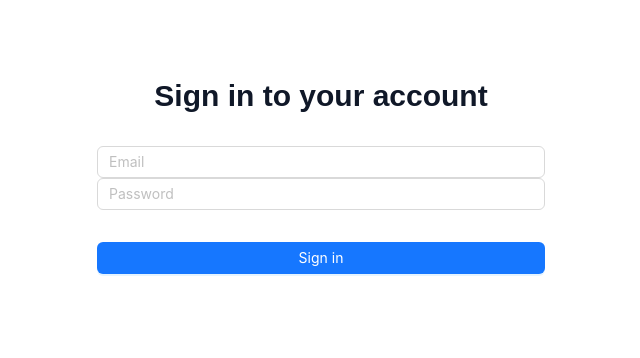
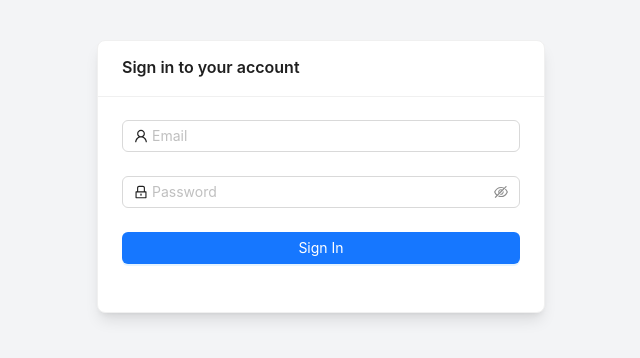
Before and after one commit to Hasi6558/company-crud, a Next.js app in the folder apps/web/: page /login in a window 1280 px wide. Shown: the part 224-582 px from the top of the page, without its empty margins (319-959 px from the left). Built offline with nearby package versions, Linux system fonts and the light colour scheme; no server answers.

Commit message:
updated roles can use for each sections

```diff
--- a/apps/web/app/login/page.tsx
+++ b/apps/web/app/login/page.tsx
@@ -1,30 +1,26 @@
 'use client';
-import { Button, Input } from 'antd';
+import { Button, Form, Input, Card, Alert } from 'antd';
+import { UserOutlined, LockOutlined } from '@ant-design/icons';
 import React, { useState } from 'react';
 import app from '../lib/axios';
 import { useRouter } from 'next/navigation';
-import { Alert } from 'antd';
 import type { AxiosError } from 'axios';
 import { useAuth } from '../../contexts/AuthContext';
 
 const LoginPage = () => {
   const [isLoading, setIsLoading] = useState(false);
-  const [email, setEmail] = useState('');
-  const [password, setPassword] = useState('');
+  const [error, setError] = useState('');
   const router = useRouter();
-  const [error, setError] = useState('');
   const { refreshUser } = useAuth();
 
-  const handleSubmit = async (e: React.FormEvent) => {
-    e.preventDefault();
+  const handleSubmit = async (values: { email: string; password: string }) => {
     setIsLoading(true);
     setError('');
 
     try {
-      const response = await app.post('/auth/login', { email, password });
+      const response = await app.post('/auth/login', values);
 
       if (response.status === 201) {
-        // Refresh user data after successful login
         await refreshUser();
         router.push('/profiles');
       }
@@ -43,42 +39,28 @@ const LoginPage = () => {
   };
 
   return (
-    <div className="min-h-screen flex items-center justify-center ">
-      <div className="max-w-md w-full space-y-8">
-        <div className="text-center text-3xl font-extrabold text-gray-900">
-          Sign in to your account
-        </div>
-        <div>{error && <Alert message={error} type="error" showIcon closable />}</div>
-        <div>
-          <form action="" onSubmit={handleSubmit} className="mt-8">
-            <div className="flex flex-col space-y-4">
-              <Input
-                type="email"
-                name="email"
-                placeholder="Email"
-                onChange={(e) => setEmail(e.target.value)}
-              />
-              <Input
-                type="password"
-                name="password"
-                placeholder="Password"
-                onChange={(e) => setPassword(e.target.value)}
-              />
-            </div>
-          </form>
-        </div>
-        <div>
-          <Button
-            type="primary"
-            className="w-full"
-            htmlType="submit"
-            loading={isLoading}
-            onClick={handleSubmit}
+    <div className="flex min-h-screen items-center justify-center bg-gray-100">
+      <Card title="Sign in to your account" className="w-full max-w-md shadow-lg">
+        {error && <Alert message={error} type="error" showIcon closable className="mb-4" />}
+        <Form layout="vertical" onFinish={handleSubmit} initialValues={{ email: '', password: '' }}>
+          <Form.Item name="email" rules={[{ required: true, message: 'Please input your Email!' }]}>
+            <Input prefix={<UserOutlined />} placeholder="Email" />
+          </Form.Item>
+
+          <Form.Item
+            name="password"
+            rules={[{ required: true, message: 'Please input your Password!' }]}
           >
-            Sign in
-          </Button>
-        </div>
-      </div>
+            <Input.Password prefix={<LockOutlined />} placeholder="Password" />
+          </Form.Item>
+
+          <Form.Item>
+            <Button type="primary" htmlType="submit" className="w-full" loading={isLoading}>
+              Sign In
+            </Button>
+          </Form.Item>
+        </Form>
+      </Card>
     </div>
   );
 };
--- a/apps/web/components/SharedLayout.tsx
+++ b/apps/web/components/SharedLayout.tsx
@@ -4,8 +4,6 @@ import { Layout, Menu, theme, Button } from 'antd';
 import { VideoCameraOutlined, LogoutOutlined } from '@ant-design/icons';
 import { useAuth } from '@/contexts/AuthContext';
 import { useRouter, usePathname } from 'next/navigation';
-import { permission } from 'process';
-import { icons } from 'antd/es/image/PreviewGroup';
 
 const { Header, Content, Footer, Sider } = Layout;
 
@@ -18,20 +16,20 @@ const menuItems = [
     key: '/profiles',
     icon: <VideoCameraOutlined />,
     label: 'Profiles',
-    Permission: 'read:user',
+    Permissions: ['read:user'],
   },
   {
     key: '/users',
     icon: <VideoCameraOutlined />,
     label: 'Users Management',
-    Permission: 'read:users',
+    Permissions: ['read:users'],
   },
 
   {
     key: '/roles',
     icon: <VideoCameraOutlined />,
     label: 'Roles Management',
-    Permission: 'read:roles',
+    Permissions: ['read:roles', 'create:roles'],
   },
 ];
 
@@ -41,10 +39,11 @@ const SharedLayout: React.FC<SharedLayoutProps> = ({ children }) => {
   const pathname = usePathname();
   const [collapsed, setCollapsed] = useState(false);
 
-  const hasPermission = (perm: string) => user?.role?.permissions?.includes(perm);
+  const hasAllPermission = (perms: string[]) =>
+    perms.every((perm) => user?.role?.permissions?.includes(perm));
 
   const allowedMenuItems = menuItems
-    .filter((section) => hasPermission(section.Permission))
+    .filter((section) => hasAllPermission(section.Permissions))
     .map((section) => ({
       key: section.key,
       label: section.label,
```
